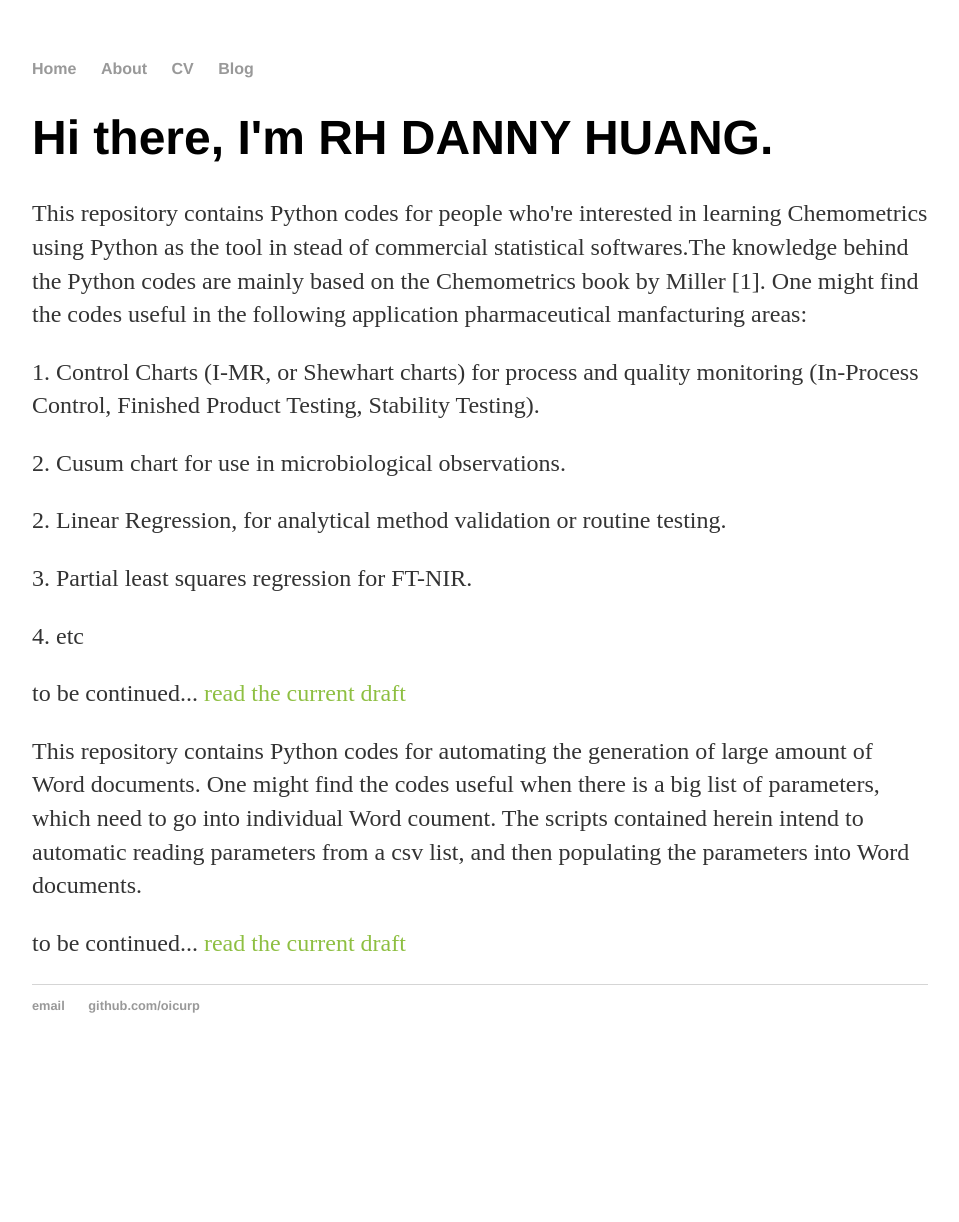
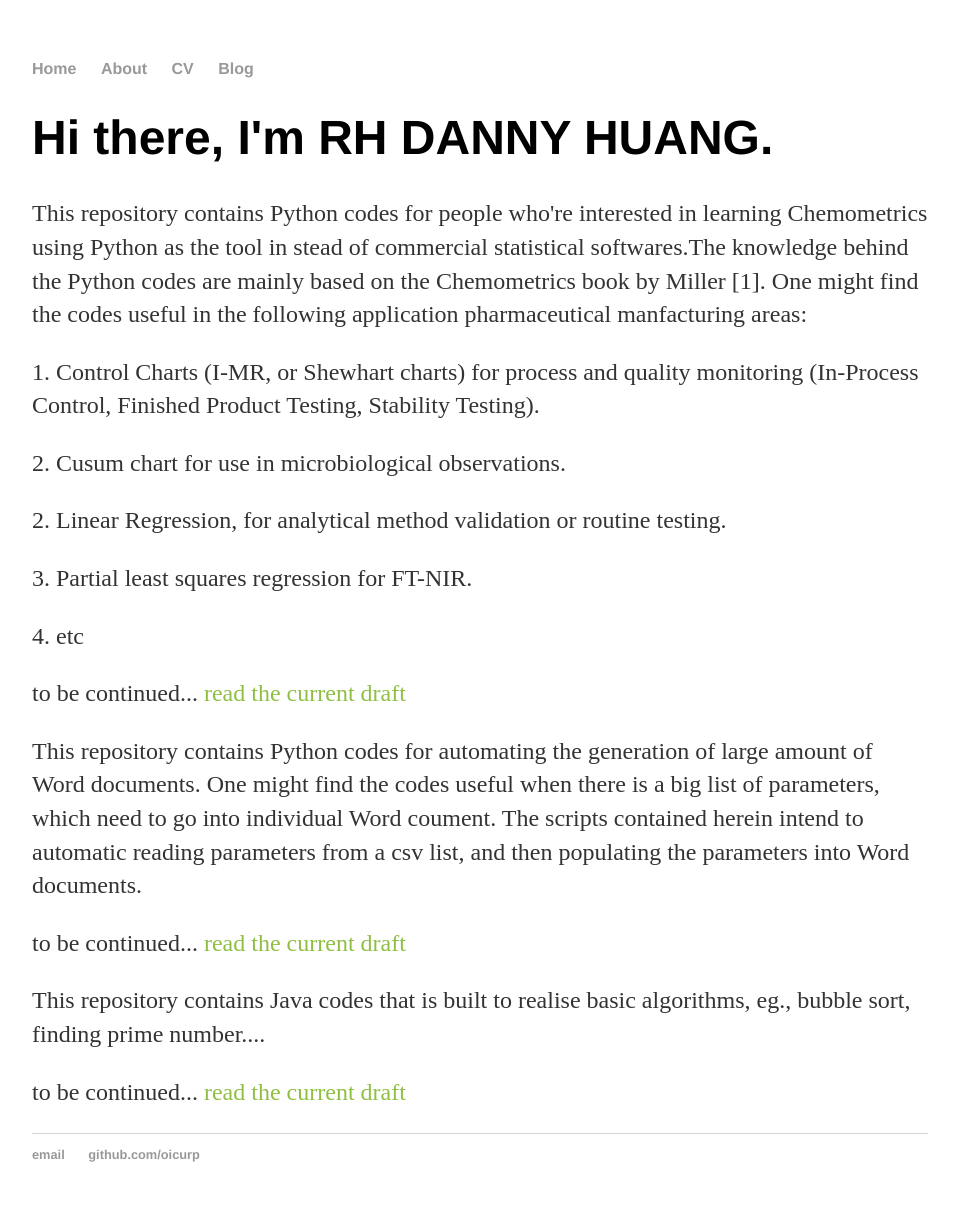
Before and after one commit to oicurp/oicurp.github.io, a Jekyll site: the page built from index.html, in a window 1280 px wide. Shown: the whole page, without its empty margins (160-1119 px from the left). Built offline with Jekyll 4.4.1, drawn with Linux system fonts in a browser that asks for light colours; before the commit the page ends 1073 px from its top, so only the background shows below that.

Commit message:
Update index.html

```diff
--- a/index.html
+++ b/index.html
@@ -32,4 +32,7 @@ title: RENHUAN DANNY HUANG, The Pharmaceutical Specialist that Crosses Lines a L
 
 					 <p>to be continued... <a href="https://github.com/oicurp/Analytical-Instrument-Qualification" style="color: #8ebf42">read the current draft</a></p>
 
+					 <p>This repository contains Java codes that is built to realise basic algorithms, eg., bubble sort, finding prime number....</p>
+						<p>
+					 <p>to be continued... <a href="https://github.com/oicurp/JavatoGo" style="color: #8ebf42">read the current draft</a></p>
 					</div><!-- /.blurb -->
```
